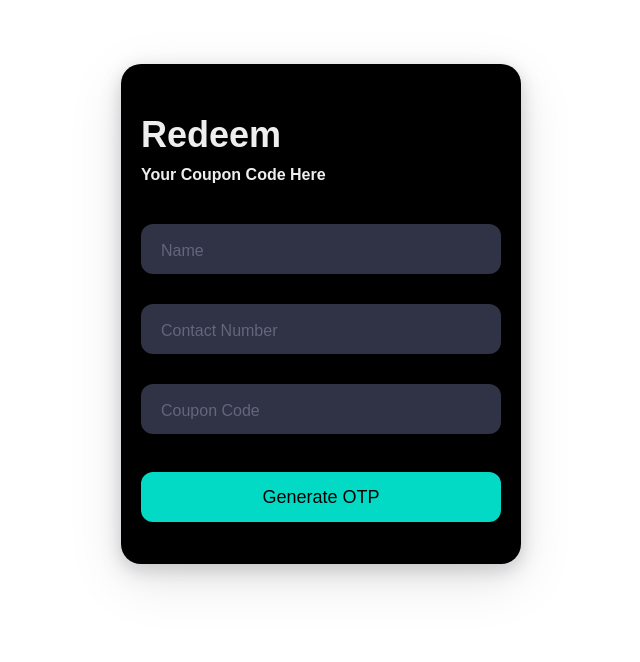
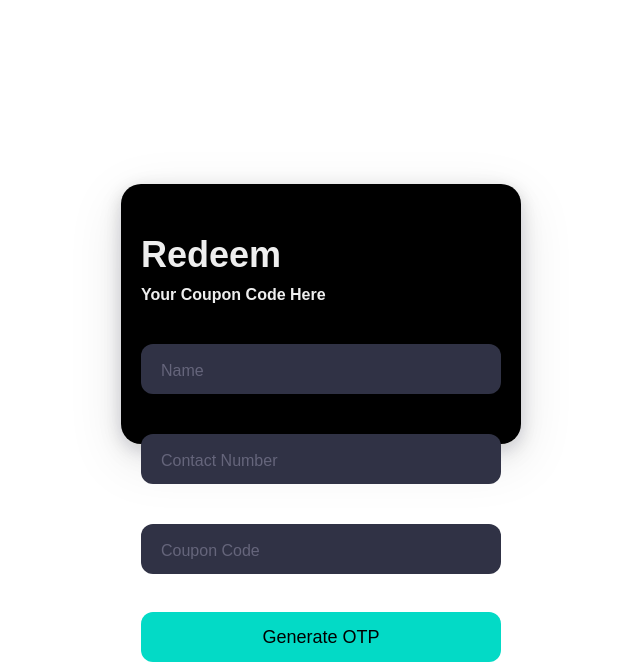
Before and after one commit to kanikbenzeen/coupons, a React (Create React App) app: page / in a window 1280 px wide. Shown: the part 144-806 px from the top of the page, without its empty margins (319-959 px from the left). Built offline with nearby package versions, Linux system fonts and the light colour scheme.

Commit message:
today's daily progress

```diff
--- a/src/App.js
+++ b/src/App.js
@@ -9,7 +9,7 @@ function App() {
         <Routes>
           <Route path='/' element={<Login/>}/>
           <Route path='/verify/:id' element={<Verify/>}/>
-          <Route path='/congrats' element={<Congrats/>}/>
+          <Route path='/congrats/:id/:id2/:id3/:id4' element={<Congrats/>}/>
         </Routes>
       </Router>
 
--- a/src/components/conrats.js
+++ b/src/components/conrats.js
@@ -1,8 +1,14 @@
 import React from 'react'
 import './congrats.css'
 import img from '../images/images.gif'
+import { useParams } from 'react-router-dom';
 
-const Congrats = () => {
+const Congrats = (props) => {
+    const params= useParams()
+    let name = params.id
+    let mobile = params.id2
+    let createdAt = params.id2
+console.log(props)
     return (
         <div>
 
@@ -14,11 +20,11 @@ const Congrats = () => {
                     </div>
                     <div className="text">
                         <p>You have successfully redeemed your coupon<br/><br />You have won<br /><br /></p>
-                        <p className="discount">100 Rs</p><br/>
+                        <p className="discount">{mobile}</p><br/>
                         <p>Share the screenshot with the dealer to receive your price
                         </p>
                     </div>
-                    <p className="regards">Regards, VDROP RO SYSTEM</p>
+                    <p className="regards">Regards, {name}</p>
                 </div>
             </div>
 
--- a/src/components/login.js
+++ b/src/components/login.js
@@ -12,7 +12,7 @@ const verify = useNavigate()
   const [name, setName] = useState('')
   const [coupon, setCoupon] = useState('')
   const [mobile, setMobile] = useState('')
-  const [store, setStore] = useState(0)
+
 
   const allFields = async (e) =>{
     e.preventDefault()
--- a/src/components/verify.css
+++ b/src/components/verify.css
@@ -1,18 +1,19 @@
 body {
   align-items: center;
-    background-color: #000;
+  background-color: rgb(255, 255, 255);
   display: flex;
   justify-content: center;
-    height: 100vh;
 }
 
 .form {
-    background-color: #15172b;
+  background-color: #000000;
   border-radius: 20px;
   box-sizing: border-box;
-    height: 300px;
+  height: 260px;
   padding: 20px;
   width: 400px;
+  margin-top: 80%;
+  box-shadow: rgba(17, 17, 26, 0.1) 0px 4px 16px, rgba(17, 17, 26, 0.1) 0px 8px 24px, rgba(17, 17, 26, 0.1) 0px 16px 56px;
 }
 
 .title {
@@ -42,7 +43,7 @@ body {
 }
 
 .ic2 {
-    margin-top: 30px;
+  margin-top: 40px;
 }
 
 .input {
@@ -58,7 +59,7 @@ body {
   width: 100%;
 }
 
-  .cut {
+/* .cut {
   background-color: #15172b;
   border-radius: 10px;
   height: 20px;
@@ -69,7 +70,7 @@ body {
   transition: transform 200ms;
   width: 76px;
 }
-
+ */
 .cut-short {
   width: 50px;
 }
@@ -93,7 +94,7 @@ body {
 
 .input:focus ~ .placeholder,
 .input:not(:placeholder-shown) ~ .placeholder {
-    transform: translateY(-30px) translateX(10px) scale(0.75);
+  transform: translateY(-38px) translateX(0px) scale(0.75);
 }
 
 .input:not(:placeholder-shown) ~ .placeholder {
@@ -101,24 +102,24 @@ body {
 }
 
 .input:focus ~ .placeholder {
-    color: #dc2f55;
+  color: #ffffff;
 }
 
 .submit {
-    background-color: #08d;
+  background-color: #03DAC6;
   border-radius: 12px;
   border: 0;
   box-sizing: border-box;
-    color: #eee;
+  color: rgb(0, 0, 0);
   cursor: pointer;
   font-size: 18px;
   height: 50px;
-    margin-top: 100px;
+  margin-top: 38px;
 
   text-align: center;
   width: 100%;
 }
 
 .submit:active {
-    background-color: #06b;
+  background-color: #018786;
 }
--- a/src/components/verify.js
+++ b/src/components/verify.js
@@ -1,13 +1,17 @@
 import React,{useState} from 'react'
 import { useParams } from 'react-router-dom';
-import './login.css'
+import './verify.css'
 import {useNavigate} from 'react-router-dom'
+import Congrats from './conrats'
+import { useEffect } from 'react'
+
+
+
 const Verify = () => {
-
 const navCongrats = useNavigate()
        const params = useParams()
        let mobile = params.id
-
+     let rese
 const [otp, setOtp] = useState()
 
 const otpVerify = async(e)=>{
@@ -23,12 +27,12 @@ const otpVerify = async(e)=>{
         otp:otp
       }),
     })
-    let rese = await res.json();
+    rese = await res.json();
     console.log(rese)
 
 if(rese.verify==='approved'){
   console.log('Your data is safe ')
-  navCongrats("/congrats")
+  navCongrats(`/congrats/${rese.alldata.name}/${rese.alldata.mobile}/${rese.alldata.createdAt}/${rese.alldata.coupon}`)
 }else{
   alert('You Entered Wrong Otp')
 }
@@ -48,8 +52,10 @@ if(rese.verify==='approved'){
         <div className="cut"></div>
         <label htmlFor="lastname" className="placeholder">Enter Your OTP</label>
       </div>
+
       <button type="text" className="submit" onClick={otpVerify} >Verify OTP</button>
     </div>
+
     </form>
     </div>
 
```
Lines whose indentation alone changed are shown as unchanged.
